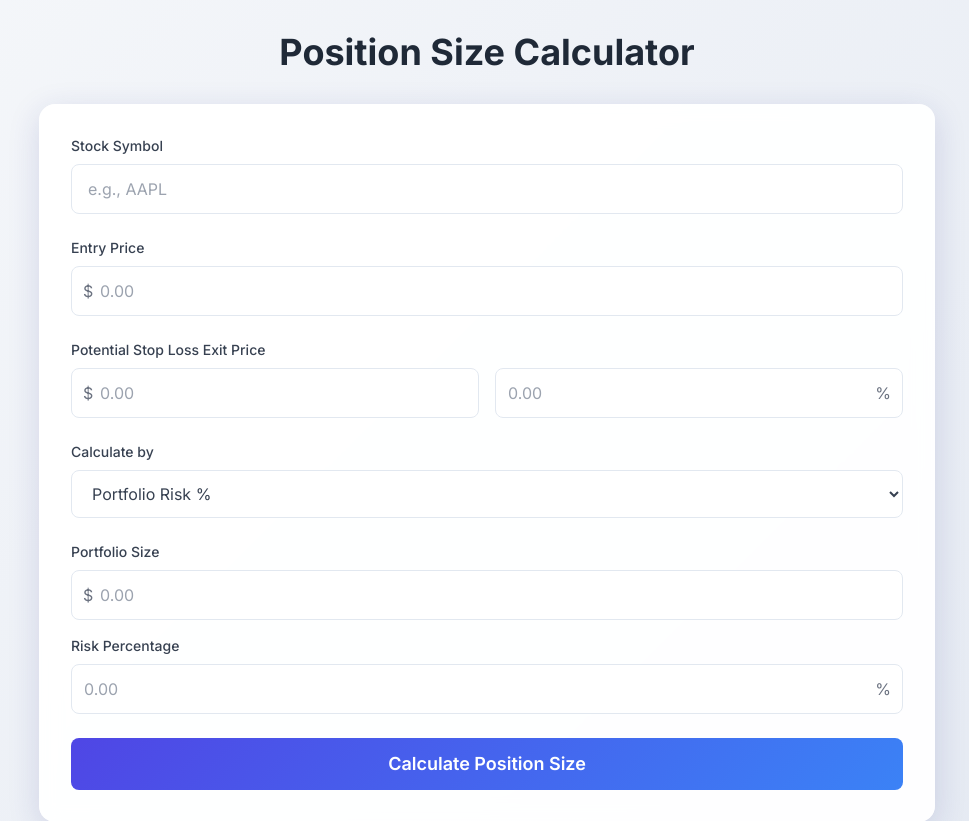
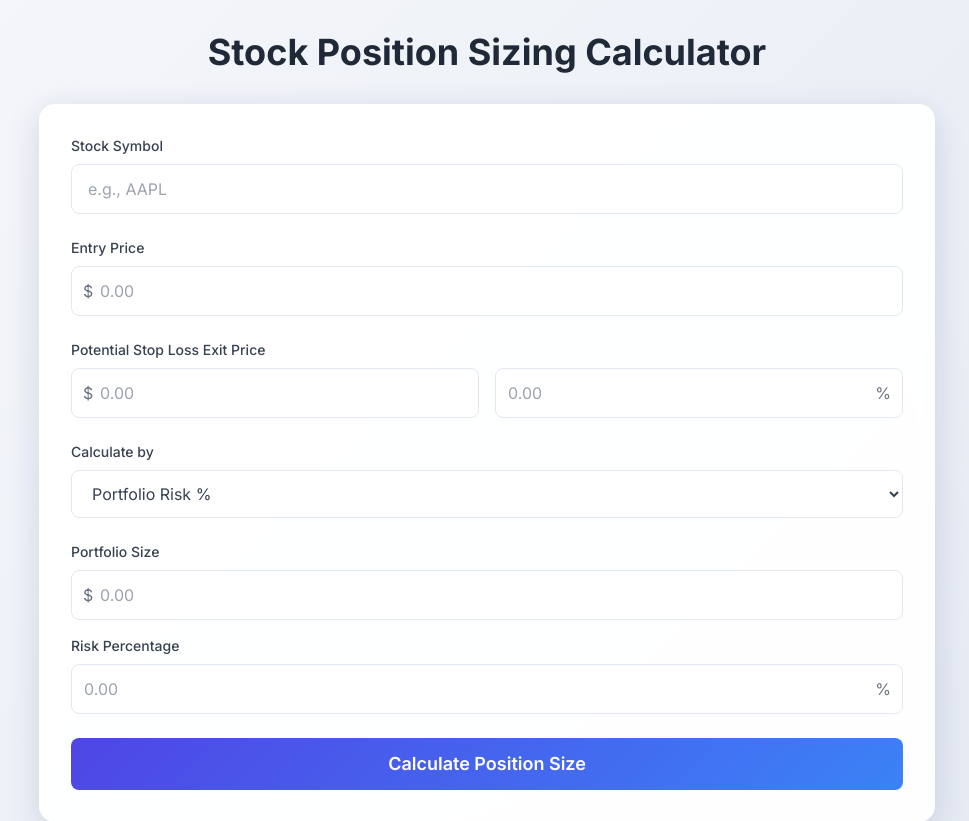
Before and after one commit to jaysekar/positionsizingcalculator, a Flask app: page / in a window 1280 px wide. Shown: the top 821 px of the page, without its empty margins (153-1122 px from the left). Run offline with Flask 2, Linux system fonts and the light colour scheme; some libraries are stand-ins or nearby versions.

Commit message:
Update index.html

```diff
--- a/app/templates/index.html
+++ b/app/templates/index.html
@@ -66,7 +66,7 @@
 <body class="min-h-screen p-4 md:p-8">
     <div class="max-w-4xl mx-auto">
         <h1 class="text-3xl md:text-4xl font-bold text-center mb-8 text-gray-800">
-            Position Size Calculator
+            Stock Position Sizing Calculator
         </h1>
 
         <div class="card rounded-2xl p-6 md:p-8">
```
